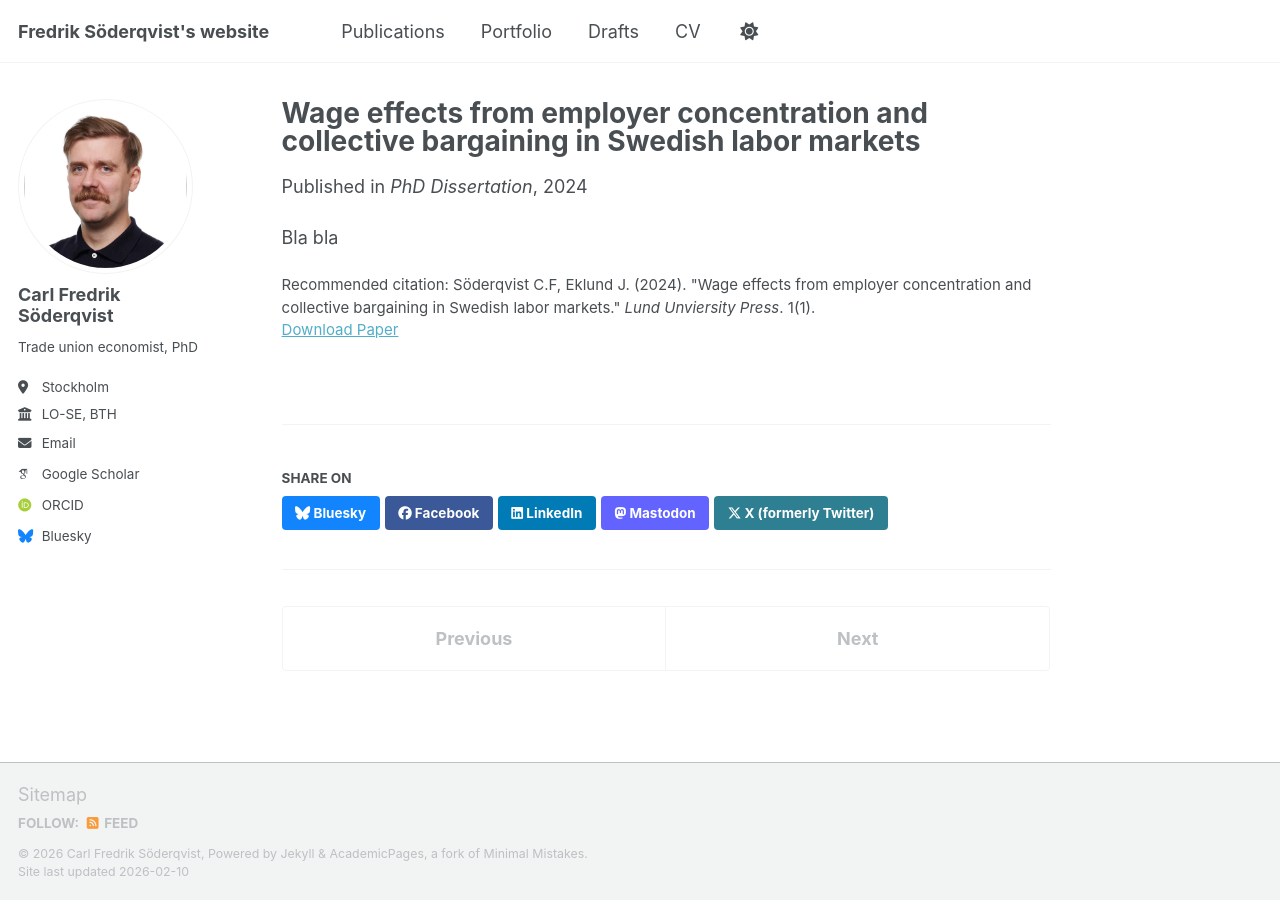
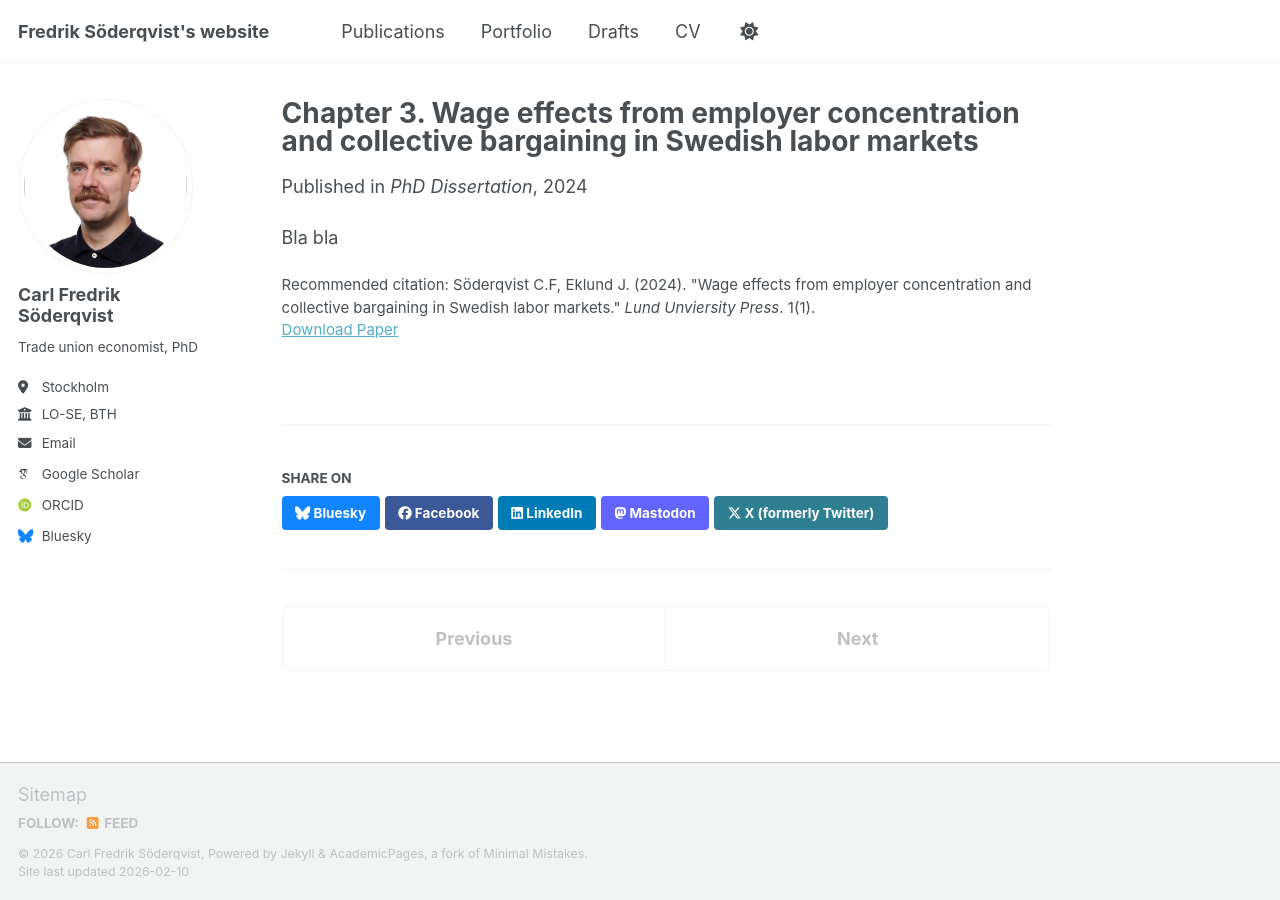
Before and after one commit to soedda/FSoderqvist_website, a Jekyll site: the page built from _publications/dissertation_ch3.md, in a window 1280 px wide. Built offline with Jekyll 4.4.1, drawn with Linux system fonts in a browser that asks for light colours; some web fonts are replaced; a script bundle is joined from its source files by our own code; library files that are not in the unit come from our copies.

Commit message:
Update dissertation_ch3.md

```diff
--- a/_publications/dissertation_ch3.md
+++ b/_publications/dissertation_ch3.md
@@ -1,7 +1,7 @@
 ---
-title: "Wage effects from employer concentration and collective bargaining in Swedish labor markets"
+title: "Chapter 3. Wage effects from employer concentration and collective bargaining in Swedish labor markets"
 collection: publications
-category: conferences
+category: dissertation
 permalink: /publication/2024-06-12
 excerpt: 'Explores how wage bargaining is affected by employer concentration and labor market institutions in Sweden'
 date: 2024-06-12
```
